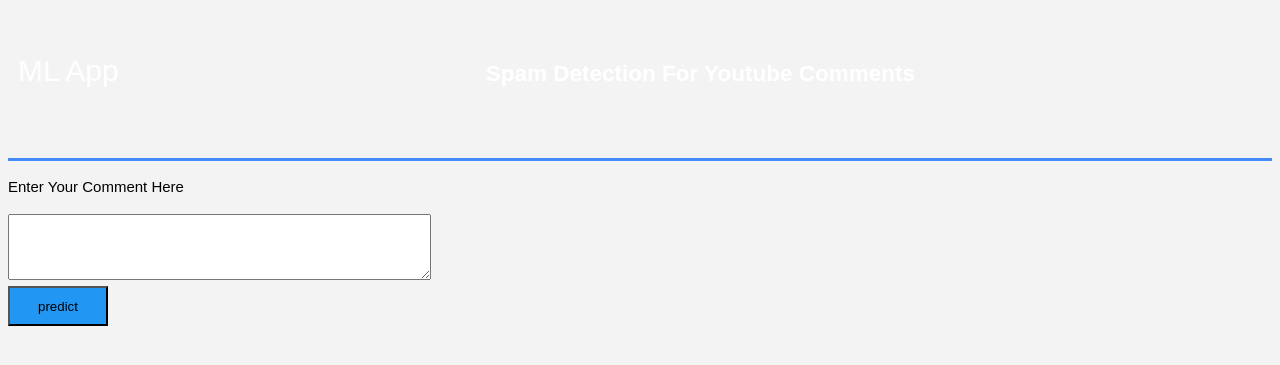
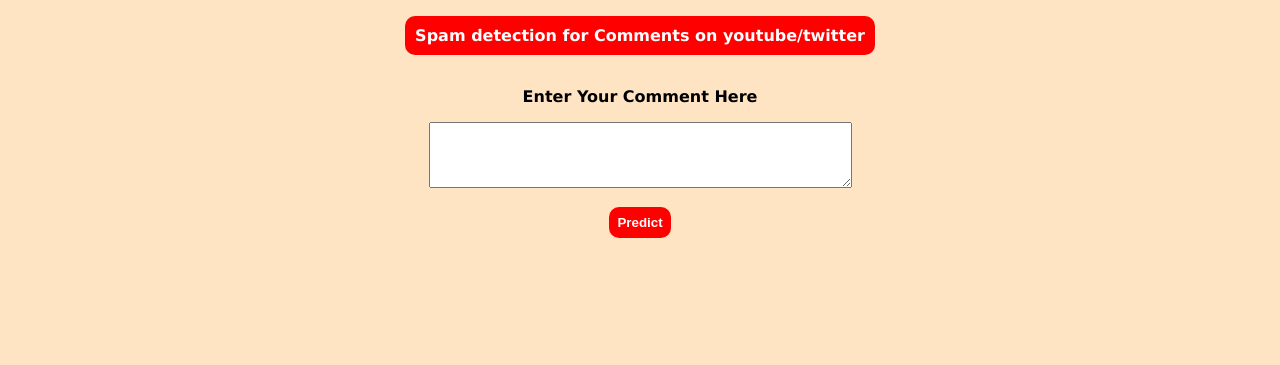
Before and after one commit to MeetBrahmbhattt/ML-SpamDetector, a Flask app: page / in a window 1280 px wide. Shown: the top 365 px of the page. Run offline with Flask 2, Linux system fonts and the light colour scheme.

Commit message:
ui changed

```diff
--- a/app.py
+++ b/app.py
@@ -16,32 +16,26 @@
 def predict():
 	df= pd.read_csv("Youtube04-Eminem.csv")
 	df_data = df[["CONTENT","CLASS"]]
-	# Features and Labels
+
 	df_x = df_data['CONTENT']
 	df_y = df_data.CLASS
-    # Extract Feature With CountVectorizer
-	corpus = df_x
+	data_strings = df_x
 	cv = CountVectorizer()
-	X = cv.fit_transform(corpus) # Fit the Data
+	X = cv.fit_transform(data_strings)
 	from sklearn.model_selection import train_test_split
-	X_train, X_test, y_train, y_test = train_test_split(X, df_y, test_size=0.33, random_state=42)
-	#Naive Bayes Classifier
+	X_train, X_test, y_train, y_test = train_test_split(X, df_y, test_size=0.20, random_state=42)
+
 	from sklearn.naive_bayes import MultinomialNB
-	clf = MultinomialNB()
-	clf.fit(X_train,y_train)
-	clf.score(X_test,y_test)
-	#Alternative Usage of Saved Model
-	# ytb_model = open("naivebayes_spam_model.pkl","rb")
-	# clf = joblib.load(ytb_model)
+	naive_bayes = MultinomialNB()
+	naive_bayes.fit(X_train,y_train)
+	naive_bayes.score(X_test,y_test)
 
 	if request.method == 'POST':
 		comment = request.form['comment']
 		data = [comment]
 		vect = cv.transform(data).toarray()
-		my_prediction = clf.predict(vect)
+		my_prediction = naive_bayes.predict(vect)
 	return render_template('result.html',prediction = my_prediction)
-
-
 
 if __name__ == '__main__':
 	app.run(debug=True)
--- a/static/styles.css
+++ b/static/styles.css
@@ -1,24 +1,53 @@
 body{
-	font:15px/1.5 Arial, Helvetica,sans-serif;
+	font-family: Ubuntu, Verdana, Geneva, Tahoma, sans-serif;
 	padding: 0px;
-	background-color:#f4f3f3;
+	margin: 0;
+	background-color: bisque;
 }
 
 .container{
-	width:100%;
-	margin: auto;
-	overflow: hidden;
+	text-align: center;
+	display: flex;
+	justify-content: center;
+}
+.container > p{
+	background-color: red;
+	width: fit-content;
+	padding: 10px;
+	color: white;
+	border-radius: 10px;
+	font-weight: 600;
 }
 
-header{
-	background:#03A9F4 #35434a;
-	border-bottom:#448AFF 3px solid;
-	height:120px;
-	width:100%;
-	padding-top:30px;
-
+.form {
+	display: flex;
+	flex-direction: column;
+	align-items: center;
+}
+.form > p{
+	text-align: center;
+	font-weight: 800;
 }
 
+.form > input{
+	background-color: red;
+	width: fit-content;
+	padding: 10px;
+	color: white;
+	border: none;
+	border-radius: 10px;
+	font-weight: 600;
+	transition: all 0.5s;
+	padding: 8px;
+}
+
+.form > input:hover{
+	transform: scale(1.09);
+}
+.ml-container{
+	display: flex;
+	justify-content: center;
+}
 .main-header{
 			text-align:center;
 			background-color: blue;
@@ -26,31 +55,8 @@
 			width:100%;
 			margin:0px;
 		}
-#brandname{
-	float:left;
-	font-size:30px;
-	color: #fff;
-	margin: 10px;
+
+.results{
+	display: flex;
+	justify-content: center;
 }
-
-header h2{
-	text-align:center;
-	color:#fff;
-
-}
-
-
-
-.btn-info {background-color: #2196F3;
-	height:40px;
-	width:100px;} /* Blue */
-.btn-info:hover {background: #0b7dda;}
-
-
-.resultss{
-	border-radius: 15px 50px;
-    background: #345fe4;
-    padding: 20px;
-    width: 200px;
-    height: 150px;
-}
--- a/templates/home.html
+++ b/templates/home.html
@@ -6,26 +6,19 @@
 	<link rel="stylesheet" type="text/css" href="{{ url_for('static', filename='styles.css') }}">
 </head>
 <body>
-
-	<header>
 		<div class="container">
-		<div id="brandname">
-			ML App
+			<p>Spam detection for Comments on youtube/twitter</p>
 		</div>
-		<h2>Spam Detection For Youtube Comments</h2>
-
-	</div>
-	</header>
 
 	<div class="ml-container">
 
-		<form action="{{ url_for('predict')}}" method="POST">
+		<form action="{{ url_for('predict')}}" method="POST" class="form">
 		<p>Enter Your Comment Here</p>
 		<!-- <input type="text" name="comment"/> -->
 		<textarea name="comment" rows="4" cols="50"></textarea>
 		<br/>
 
-		<input type="submit" class="btn-info" value="predict">
+		<input type="submit" class="btn-info" value="Predict">
 
 	</form>
 
```
Also changed, not shown: templates/result.html (+5 -10 lines).
